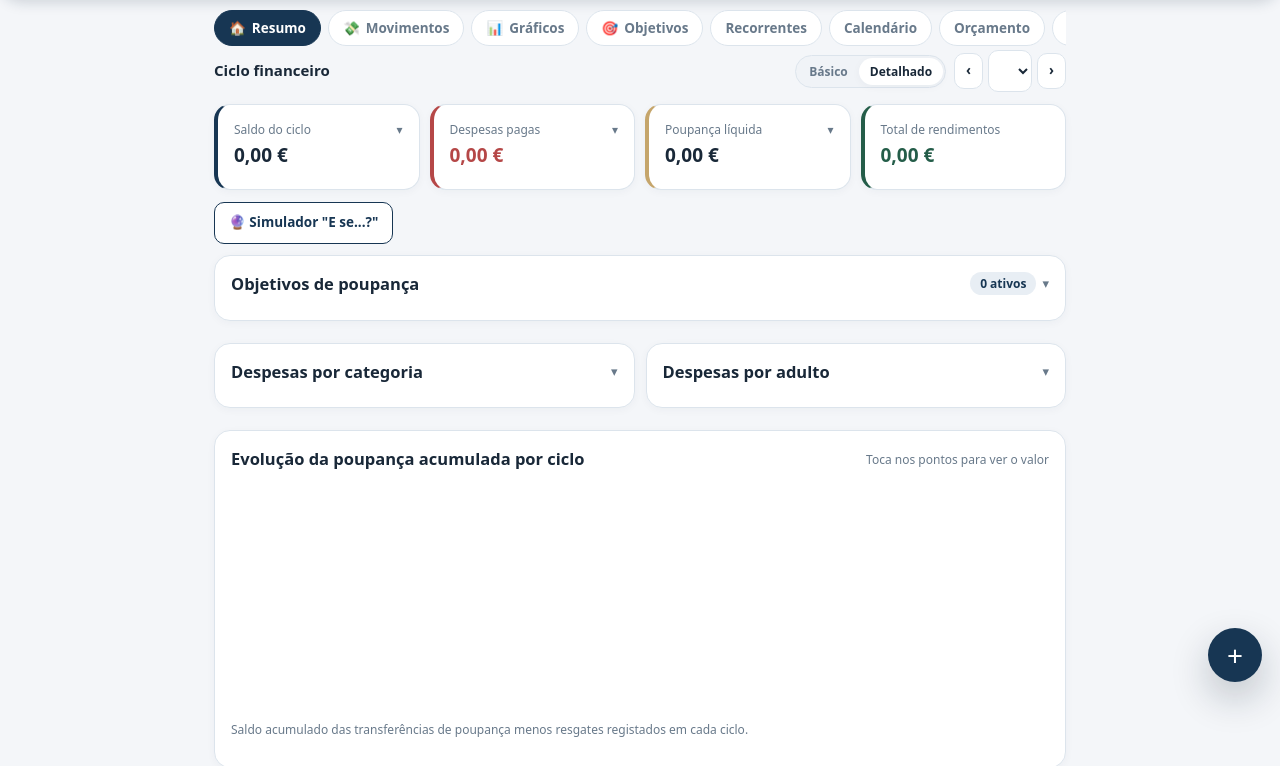
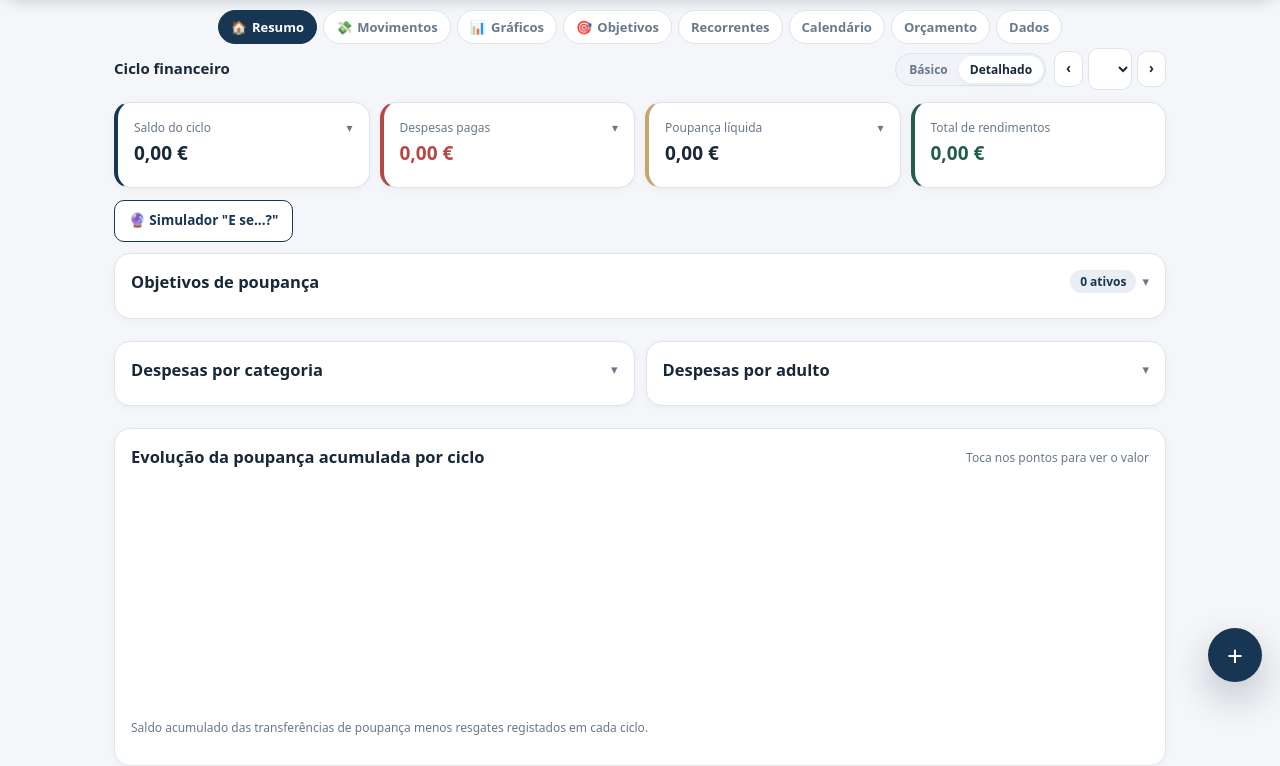
Before and after one commit to silvamfn-ops/duofin2, a plain HTML site: page index.html in a window 1280 px wide. Shown: the part 96-862 px from the top of the page. Drawn offline with Linux system fonts and the light colour scheme; a script that the page names is missing.

Commit message:
Add files via upload

```diff
--- a/index.html
+++ b/index.html
@@ -14,6 +14,38 @@
   <link rel="apple-touch-icon" sizes="180x180" href="./icons/icon-180.png">
   <meta http-equiv="Content-Security-Policy" content="default-src 'self'; script-src 'self' https://cdnjs.cloudflare.com https://esm.sh; worker-src 'self' blob: https://cdnjs.cloudflare.com; style-src 'self' 'unsafe-inline'; img-src 'self' data: blob:; connect-src 'self' https://*.supabase.co wss://*.supabase.co https://cdnjs.cloudflare.com https://esm.sh; font-src 'self' data:; object-src 'none'; base-uri 'self'; form-action 'self';">
   <link rel="stylesheet" href="./css/styles.css">
+  <style>
+    /* Ajuste da barra de separadores no Desktop (Opção A) */
+    @media (min-width: 680px) {
+      .wrap {
+        max-width: 1080px;
+      }
+
+      #navWrapper.nav-wrapper {
+        overflow: visible;
+        padding-left: 0;
+        padding-right: 0;
+      }
+
+      #mainNav {
+        display: flex;
+        justify-content: center;
+        align-items: center;
+        flex-wrap: wrap;
+        overflow-x: visible;
+        gap: 6px;
+        width: 100%;
+      }
+
+      #mainNav > button:not(.mobile-more-btn) {
+        padding: 7px 12px;
+        font-size: 13px;
+        white-space: nowrap;
+        flex-shrink: 0;
+        gap: 5px;
+      }
+    }
+  </style>
   <title>DuoFin v2.1.0 — Gestão financeira a dois</title>
 </head>
 <body>
```
